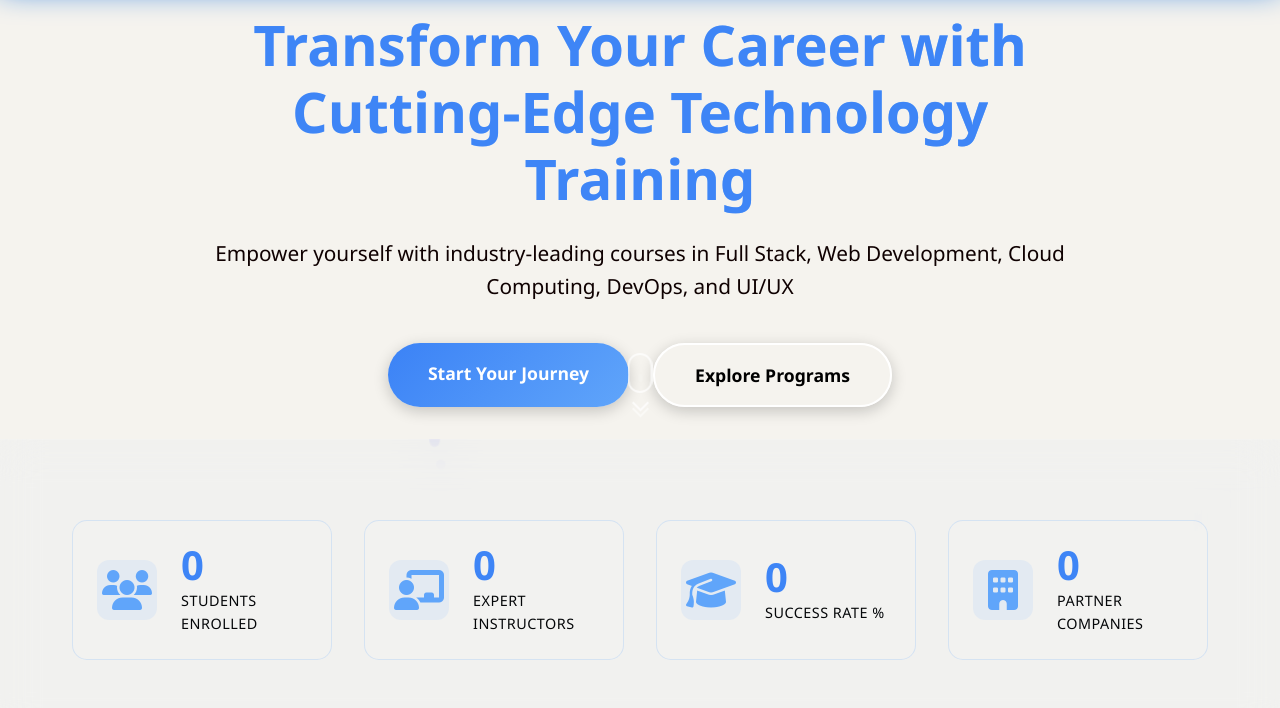
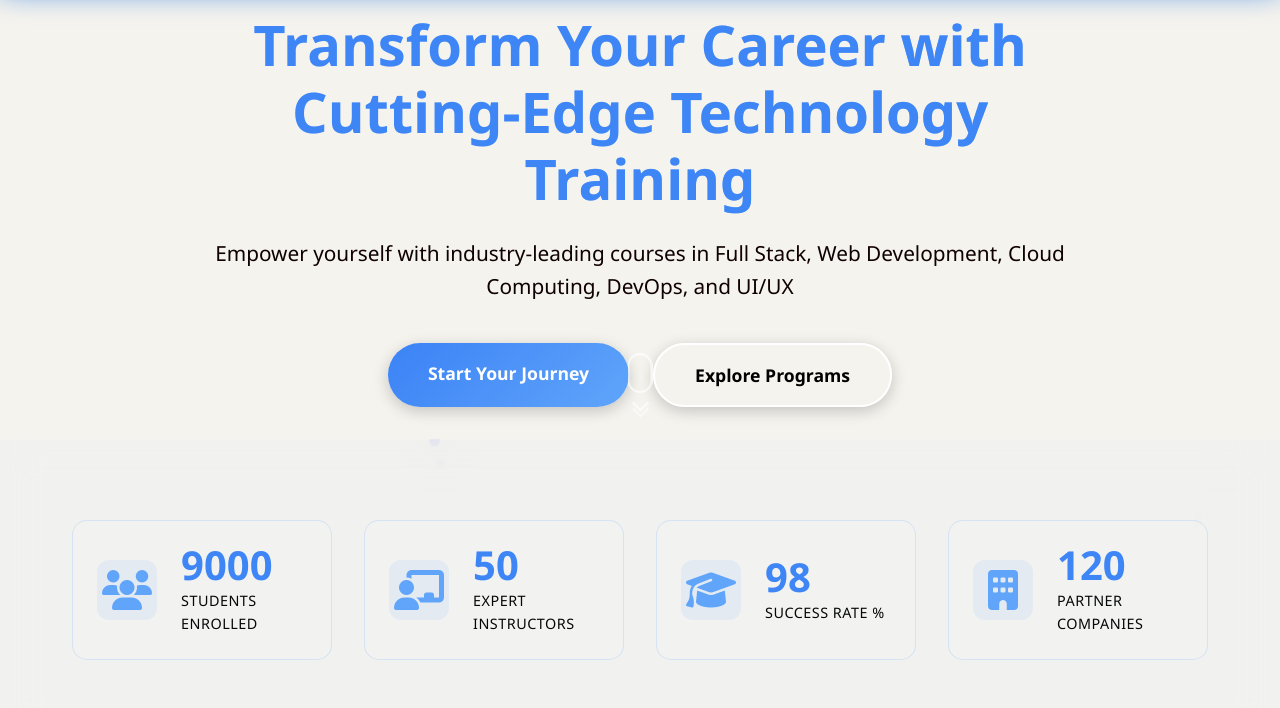
Before and after one commit to MOmsai/codease, a plain HTML site: page index.html in a window 1280 px wide. Shown: the part 92-800 px from the top of the page. Drawn offline with Linux system fonts and the light colour scheme.

Commit message:
Update index.html

```diff
--- a/index.html
+++ b/index.html
@@ -67,28 +67,28 @@
                 <div class="stat-bar-item">
                     <div class="stat-icon"><i class="fas fa-users"></i></div>
                     <div class="stat-info">
-                        <div class="stat-number-bar" data-count="9000" data-suffix="+">0</div>
+                        <div class="stat-number-bar" data-count="9000" data-suffix="+">9000</div>
                         <div class="stat-label-bar">Students Enrolled</div>
                     </div>
                 </div>
                 <div class="stat-bar-item">
                     <div class="stat-icon"><i class="fas fa-chalkboard-teacher"></i></div>
                     <div class="stat-info">
-                        <div class="stat-number-bar" data-count="50" data-suffix="+">0</div>
+                        <div class="stat-number-bar" data-count="50" data-suffix="+">50</div>
                         <div class="stat-label-bar">Expert Instructors</div>
                     </div>
                 </div>
                 <div class="stat-bar-item">
                     <div class="stat-icon"><i class="fas fa-graduation-cap"></i></div>
                     <div class="stat-info">
-                        <div class="stat-number-bar" data-count="98" data-suffix="%">0</div>
+                        <div class="stat-number-bar" data-count="98" data-suffix="%">98</div>
                         <div class="stat-label-bar">Success Rate %</div>
                     </div>
                 </div>
                 <div class="stat-bar-item">
                     <div class="stat-icon"><i class="fas fa-building"></i></div>
                     <div class="stat-info">
-                        <div class="stat-number-bar" data-count="120" data-suffix="+">0</div>
+                        <div class="stat-number-bar" data-count="120" data-suffix="+">120</div>
                         <div class="stat-label-bar">Partner Companies</div>
                     </div>
                 </div>
```
